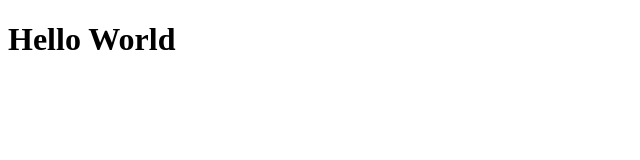
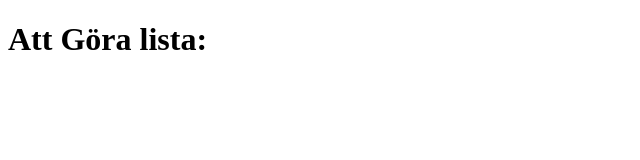
Before and after one commit to HarisSabanovic/Moment2-React, a React (Vite) app: page / in a window 1280 px wide. Shown: the top 160 px of the page, without its empty margins (0-640 px from the left). Built offline with nearby package versions, Linux system fonts and the light colour scheme.

Commit message:
skapar en inbterface för todo

```diff
--- a/src/App.tsx
+++ b/src/App.tsx
@@ -1,8 +1,20 @@
+import { useState, useEffect } from "react"
+
+interface Todo{
+  title: String,
+  text: String,
+  status: String
+}
+
+
 function App() {
-
+  // States för komponenten
+  const [todos, setTodos] = useState([])
+  const [loading, setLoading] = useState<boolean>(false);
+  const [error, setError] = useState<string | null>(null);
   return (
     <>
-      <h1>Hello World</h1>
+      <h1>Att Göra lista:</h1>
     </>
   )
 }
```
